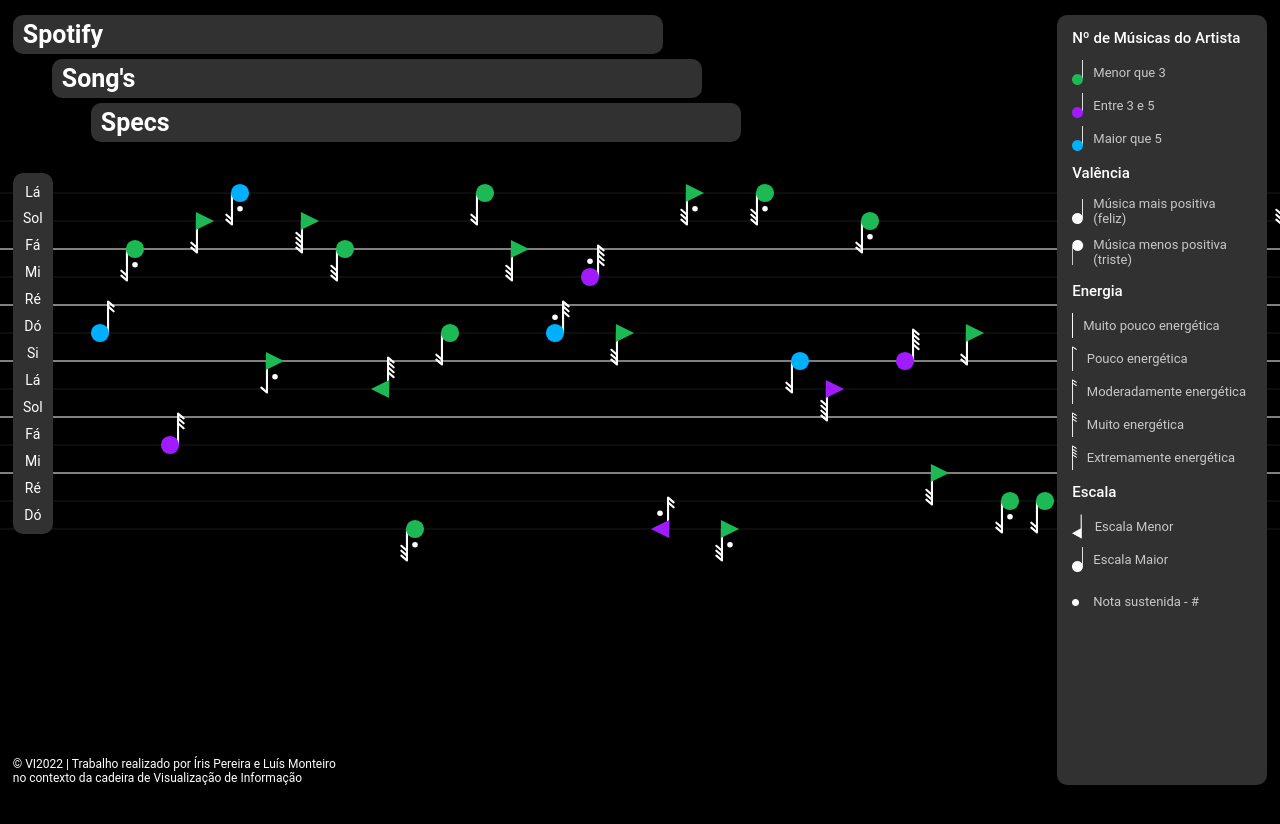
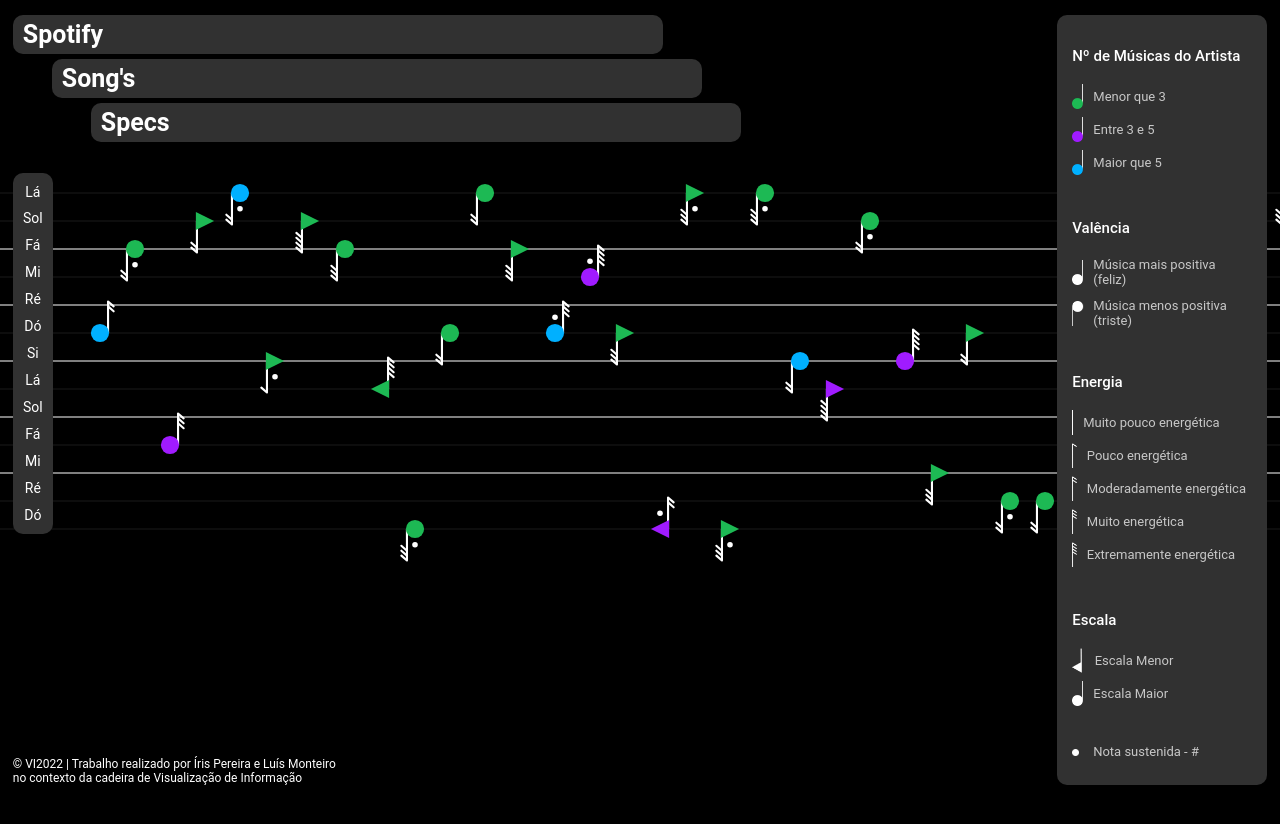
Before and after one commit to lmonteiro18/vi-analise-dados, a plain HTML site: page index.html in a window 1280 px wide. Shown: the top 824 px of the page. Drawn offline with nearby package versions, Linux system fonts and the light colour scheme.

Commit message:
centrar_legenda

```diff
--- a/styles.css
+++ b/styles.css
@@ -80,6 +80,9 @@ h1 {
 
 /*Legendas---------------------------- */
 #legendas {
+  display: flex;
+  flex-direction: column;
+  justify-content: space-around;
   margin-top: 15px;
   margin-right: 1%;
   width: 180px;
@@ -92,14 +95,14 @@ h1 {
 }
 
 #n_musicas, #valencia, #energia, #escala {
-  margin-bottom: 5%; /*10px*/
+  /*margin-bottom: 5%; /*10px*/
 }
 
 .titulo_legenda {
   font-size: 15px;
   font-weight: 500;
-  margin-top: 5%; /*10px*/
-  margin-bottom: 5%; /*5px*/
+  /*margin-top: 5%; /*10px*/
+  /*margin-bottom: 5%; /*5px*/
   margin-left: 0;
   margin-right: 0;
 }
```
